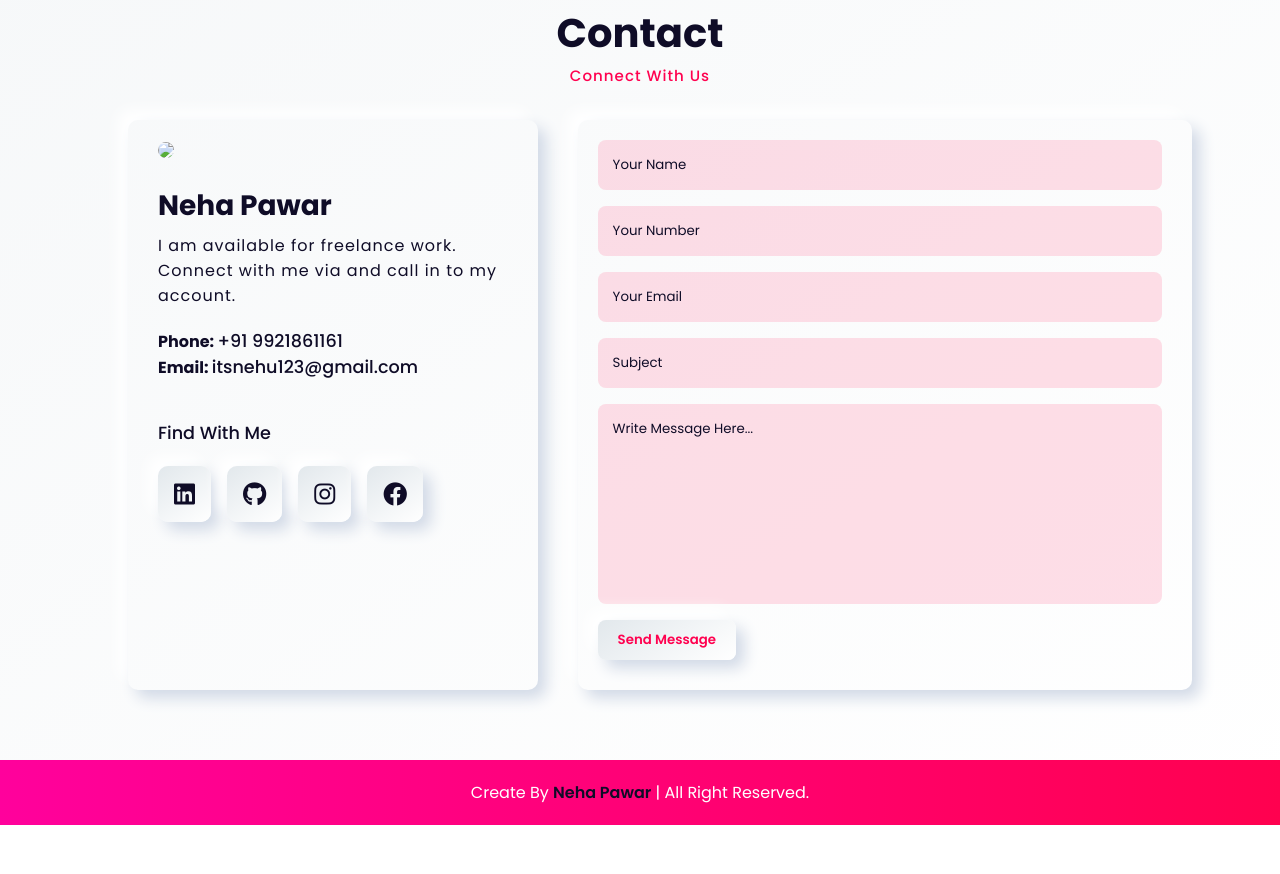
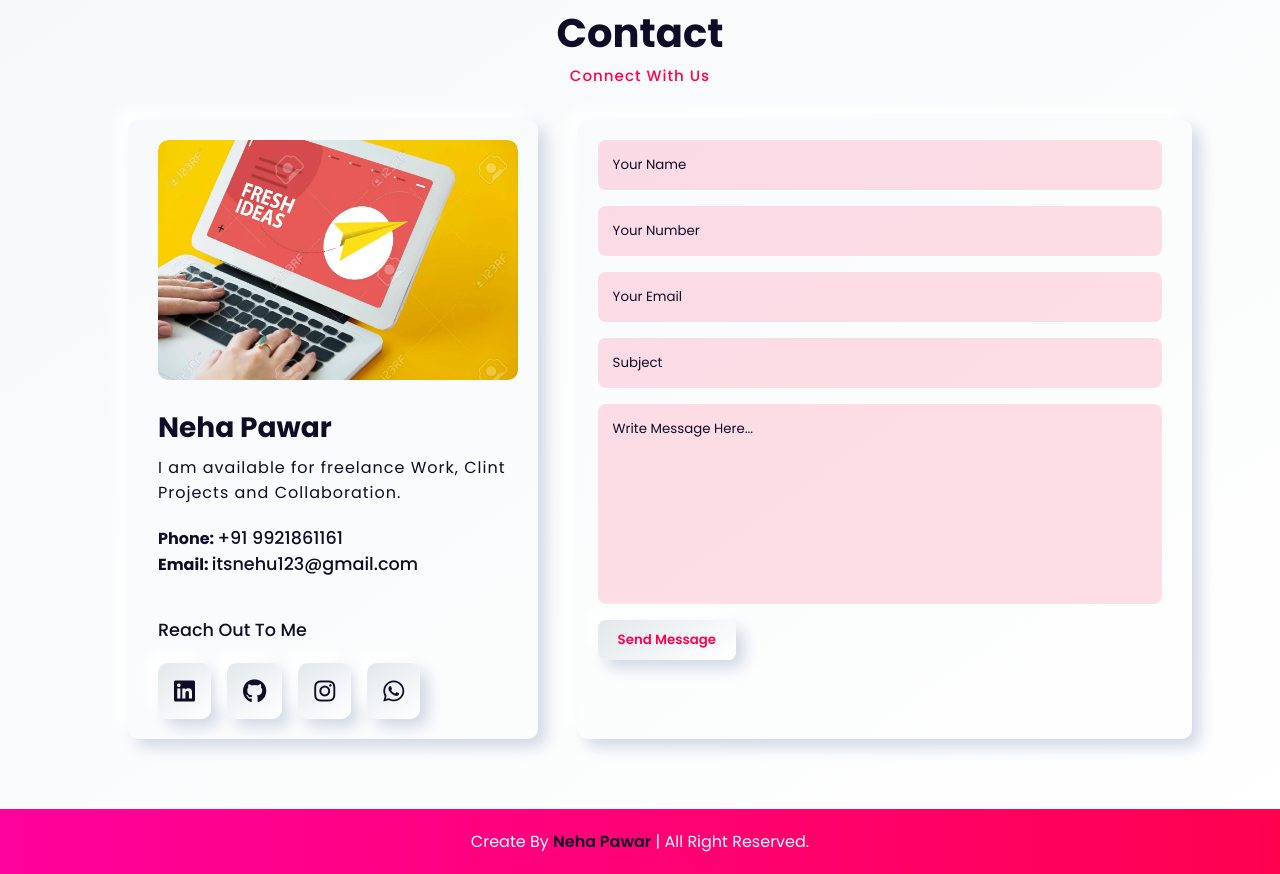
Before and after one commit to Neeha0824/My-Portfolio, a plain HTML site: page index.html in a window 1280 px wide. Shown: the part 4098-4972 px from the top of the page. Before the commit the page ends 4923 px from the top, so only its background shows below. Drawn offline with Linux system fonts and the light colour scheme.

Commit message:
work completed

```diff
--- a/index.html
+++ b/index.html
@@ -283,22 +283,24 @@
     <div class="full-contact">
       <div class="contact-left-data">
         <div class="contact-img">
-          <img src="hand.jpg">
+          <img src="./images/contact2.webp">
         </div>
         <h2>Neha Pawar</h2>
-        <p>I am available for freelance work. Connect with me via and call in to my account.</p>
+        <p>I am available for freelance Work, Clint
+          Projects and Collaboration.
+        </p>
         <div class="phone-id">
           <h4>Phone: <span>+91 9921861161</span></h4>
           <h4>Email: <span>itsnehu123@gmail.com</span></h4>
         </div>
-        <span>Find With Me</span>
+        <span>Reach Out To Me</span>
         <div class="contact-logos">
-          <a href="" target="_blank"><i class='fa-brands fa-linkedin'></i></a>
-          <a href="" target="_blank"><i class='fa-brands fa-github'></i></a>
-          <a href="" target="_blank"><i
+          <a href="https://www.linkedin.com/in/neha-pawar-871a3a241" target="_blank"><i class='fa-brands fa-linkedin'></i></a>
+          <a href="https://github.com/Neeha0824" target="_blank"><i class='fa-brands fa-github'></i></a>
+          <a href="https://instagram.com/its_nehu123?igshid=NGExMmI2YTkyZg==" target="_blank"><i
               class='fa-brands fa-instagram'></i></a>
-          <a href="" target="_blank"><i
-              class='fa-brands fa-facebook'></i></a>
+          <a href="https://wa.me/+919921861161" target="_blank"><i class='fab fa-whatsapp'></i></a>
+
         </div>
       </div>
 
```
